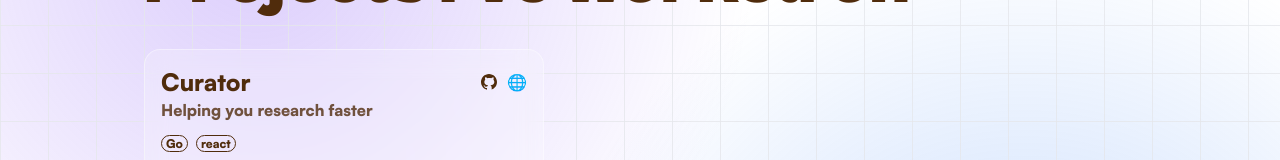
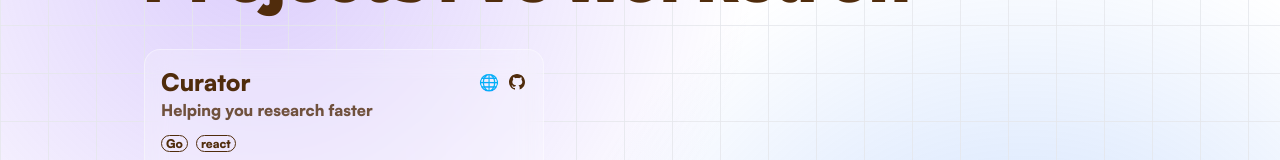
Before and after one commit to fagbenjaenoch/portfolio-v1, a React (Vite) app: page /projects in a window 1280 px wide. Shown: the part 215-375 px from the top of the page. Built offline with nearby package versions, Linux system fonts and the light colour scheme.

Commit message:
added title to live demo icon

```diff
--- a/src/components/ProjectCard.tsx
+++ b/src/components/ProjectCard.tsx
@@ -24,11 +24,15 @@ export default function ProjectCard({
 				<div className="flex justify-between">
 					<h3 className="text-2xl">{projectName}</h3>
 					<div className="flex items-center gap-2">
+						<a
+							title="Live demo"
+							className="inline-block"
+							href={link.live ?? "google.com"}
+						>
+							🌐
+						</a>
 						<a className="inline-block" href={link.github}>
 							<Github width={20} />
-						</a>
-						<a className="inline-block" href={link.live ?? "google.com"}>
-							🌐
 						</a>
 					</div>
 				</div>
```
